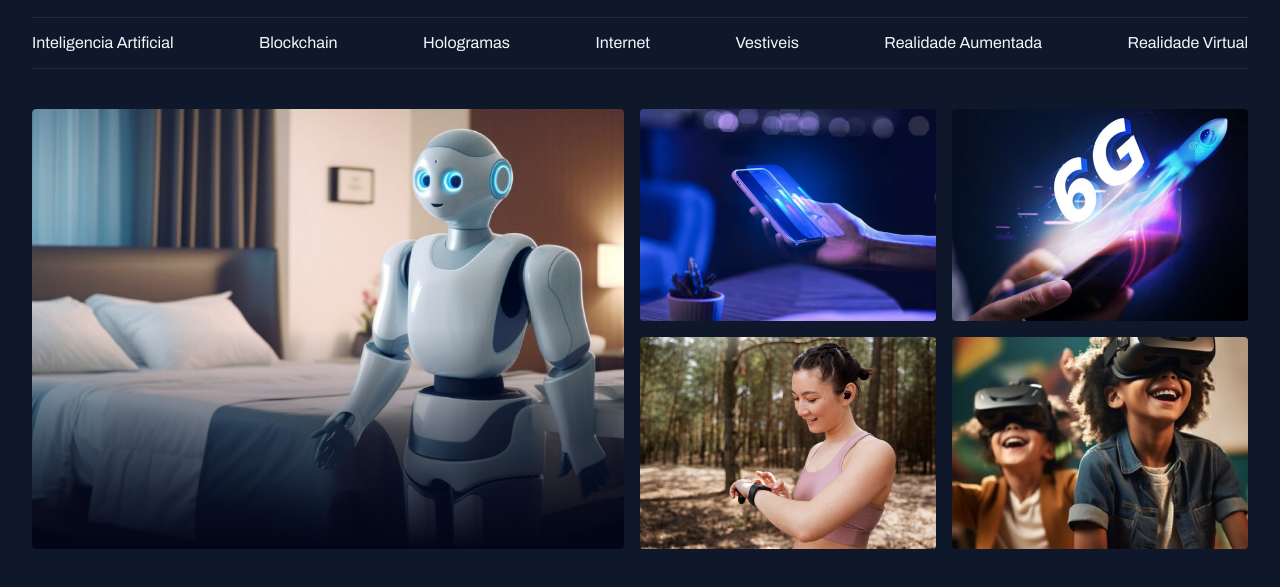
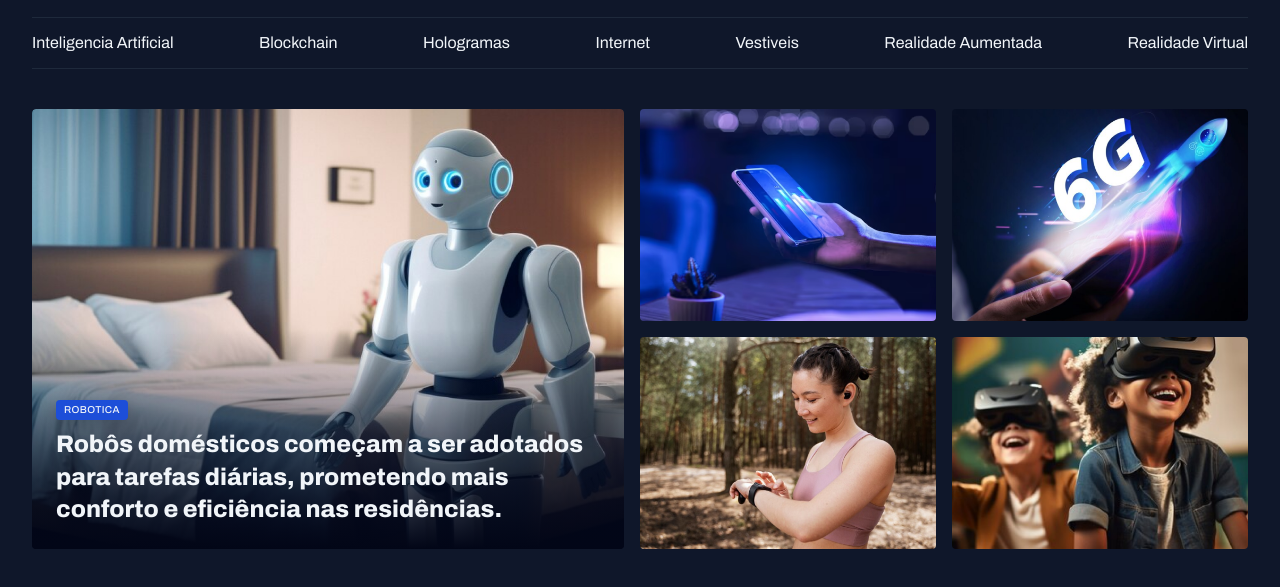
Before and after one commit to louisgonc/portalNoticias, a plain HTML site: page index.html in a window 1280 px wide. Shown: the part 55-642 px from the top of the page. Drawn offline with Linux system fonts and the light colour scheme.

Commit message:
ajustando o conteudo do card

```diff
--- a/index.html
+++ b/index.html
@@ -44,9 +44,17 @@
 
     <main class="grid container">
       <section id="featured" class="grid grid-flow-col gap-16">
-        <div class="card">
+        <figure class="card">
           <img src="assets/images/Image 01.png" alt="">
-        </div>
+
+          <figcaption>
+            <span class="content-tag">Robotica</span>
+            <h2 class="text-2xl">
+              Robôs domésticos começam a ser adotados para tarefas diárias, prometendo mais conforto e eficiência nas residências.
+            </h2>
+          </figcaption>
+          </figcaption>
+        </figure>
 
         <div class="grid grid-cols-2 gap-16">
           <div>
--- a/styles/global.css
+++ b/styles/global.css
@@ -53,3 +53,15 @@ img {
 main{
   margin-top: 40px;
 }
+
+.content-tag{
+  display: inline-block;
+  background-color: var(--brand-color-dark);
+  padding: 4px 8px;
+  border-radius: 4px;
+  font: 500 10px/1.2 var(--font-family);
+  text-transform: uppercase;
+  letter-spacing: 0.04em;
+  color: var(--text-color-primary);
+  box-shadow: 0px 4px 16px rgba(2, 6, 23, 0.251);
+}
--- a/styles/sections.css
+++ b/styles/sections.css
@@ -23,4 +23,14 @@
       #020617 100%
     );
   }
+
+  figcaption {
+    position: absolute;
+    bottom: 0;
+    padding: 24px;
+
+    h2 {
+      margin-top: 8px;
+    }
+  }
 }
--- a/styles/utility.css
+++ b/styles/utility.css
@@ -15,3 +15,19 @@
 .gap-16 {
   gap: 16px;
 }
+
+.text-2xl {
+  font: var(--h1);
+}
+
+.text-xl {
+  font: var(--h2);
+}
+
+.text-lg {
+  font: var(--h3);
+}
+
+.text-sm {
+  font: var(--text-sm);
+}
```
